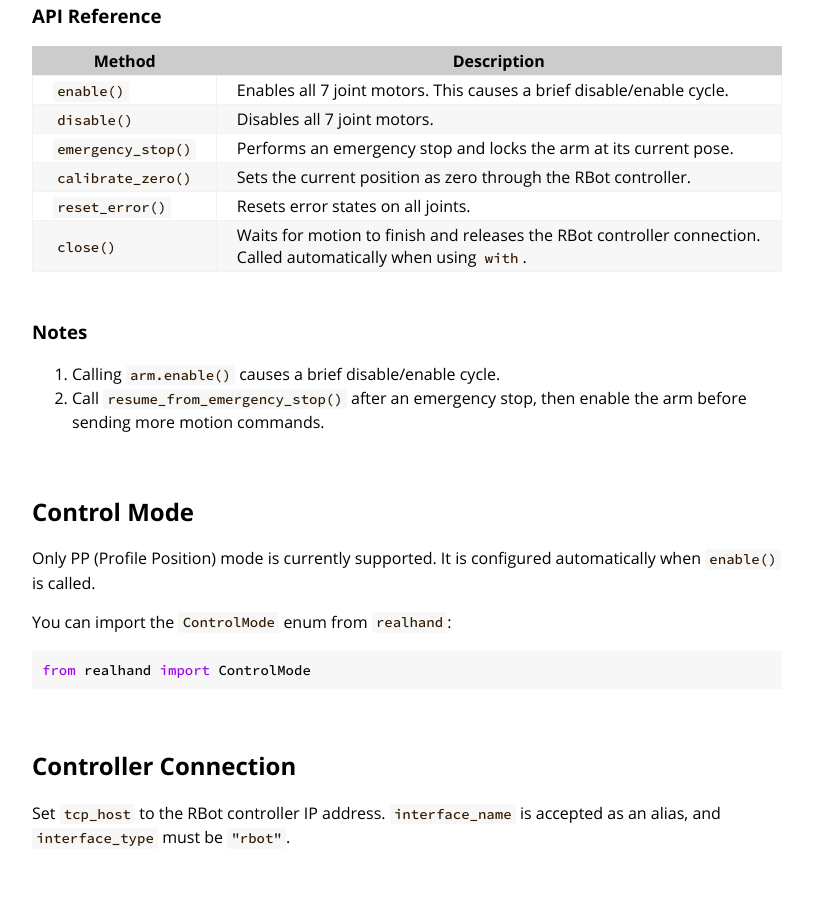
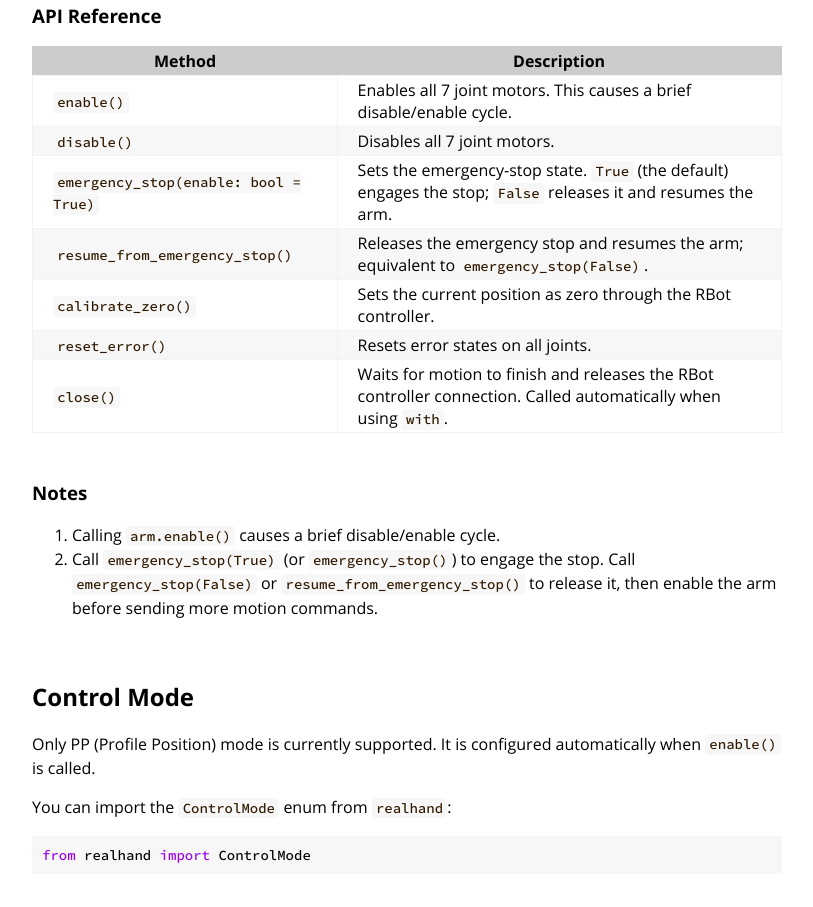
Before and after one commit to RealHand-Robotics/realbot-python-sdk-document, a plain HTML site: page reference/p7/index.html in a window 1280 px wide. Shown: the part 2137-3044 px from the top of the page, without its empty margins (387-1200 px from the left). Drawn offline with Linux system fonts and the light colour scheme.

Commit message:
Document P7 emergency stop resume behavior

```diff
--- a/reference/p7/index.html
+++ b/reference/p7/index.html
@@ -248,7 +248,8 @@ pose = Pose(x=0.3, y=0.1, z=0.5, rx=0.0, ry=0.5, rz=0.0)
 <tbody>
 <tr><td><code>enable()</code></td><td>Enables all 7 joint motors. This causes a brief disable/enable cycle.</td></tr>
 <tr><td><code>disable()</code></td><td>Disables all 7 joint motors.</td></tr>
-<tr><td><code>emergency_stop()</code></td><td>Performs an emergency stop and locks the arm at its current pose.</td></tr>
+<tr><td><code>emergency_stop(enable: bool = True)</code></td><td>Sets the emergency-stop state. <code>True</code> (the default) engages the stop; <code>False</code> releases it and resumes the arm.</td></tr>
+<tr><td><code>resume_from_emergency_stop()</code></td><td>Releases the emergency stop and resumes the arm; equivalent to <code>emergency_stop(False)</code>.</td></tr>
 <tr><td><code>calibrate_zero()</code></td><td>Sets the current position as zero through the RBot controller.</td></tr>
 <tr><td><code>reset_error()</code></td><td>Resets error states on all joints.</td></tr>
 <tr><td><code>close()</code></td><td>Waits for motion to finish and releases the RBot controller connection. Called automatically when using <code>with</code>.</td></tr>
@@ -258,7 +259,7 @@ pose = Pose(x=0.3, y=0.1, z=0.5, rx=0.0, ry=0.5, rz=0.0)
 <h3 id="notes"><a class="header" href="#notes">Notes</a></h3>
 <ol>
 <li>Calling <code>arm.enable()</code> causes a brief disable/enable cycle.</li>
-<li>Call <code>resume_from_emergency_stop()</code> after an emergency stop, then enable the arm before sending more motion commands.</li>
+<li>Call <code>emergency_stop(True)</code> (or <code>emergency_stop()</code>) to engage the stop. Call <code>emergency_stop(False)</code> or <code>resume_from_emergency_stop()</code> to release it, then enable the arm before sending more motion commands.</li>
 </ol>
 <h2 id="control-mode"><a class="header" href="#control-mode">Control Mode</a></h2>
 <p>Only PP (Profile Position) mode is currently supported. It is configured automatically when <code>enable()</code> is called.</p>
```
